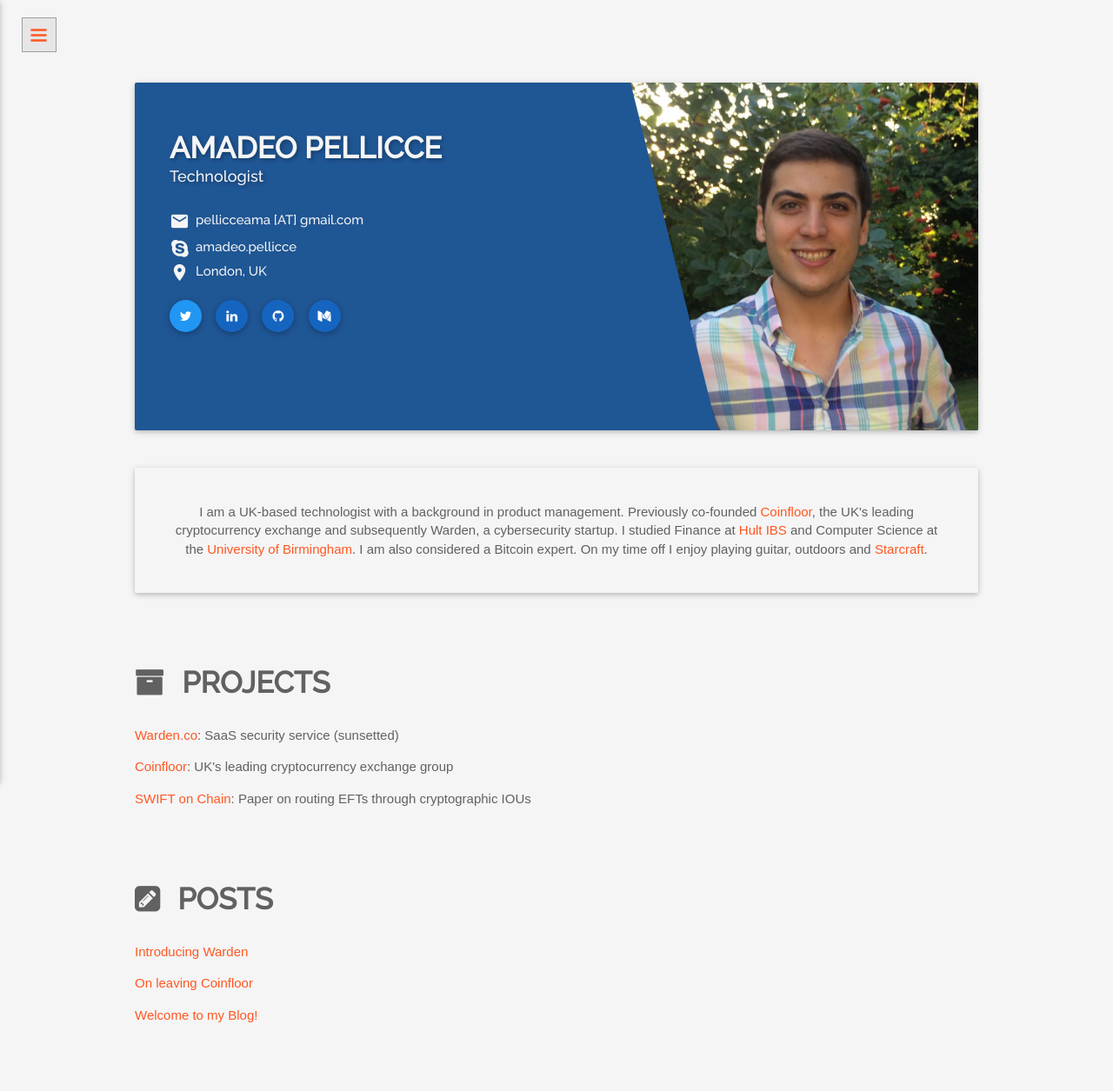
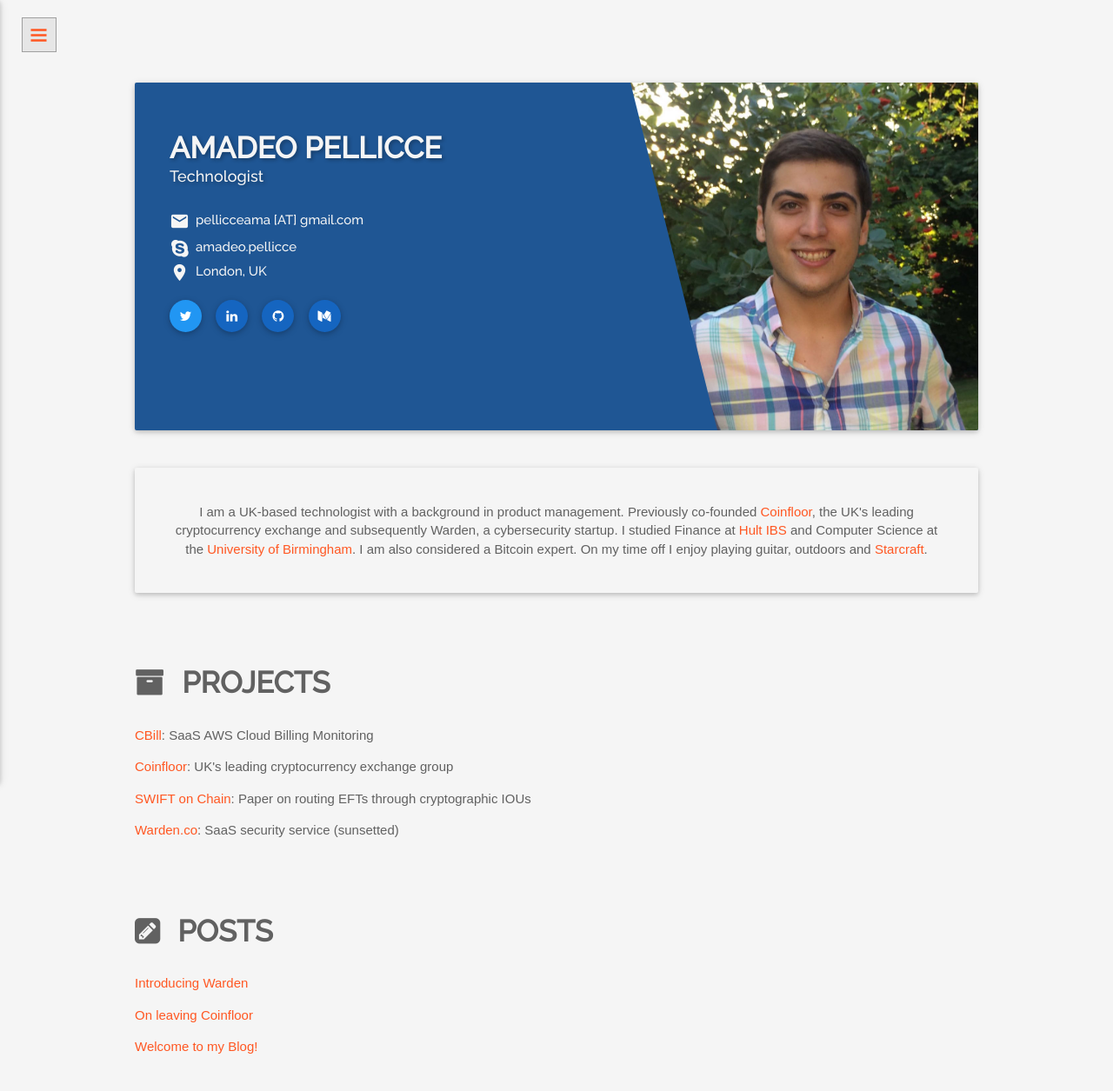
Before and after one commit to pellicceama/pellicceama.github.io, a Jekyll site: the page built from index.html, in a window 1280 px wide. Shown: the whole page at 87% size. Built offline with Jekyll 4.4.1, drawn with Linux system fonts in a browser that asks for light colours; some web fonts are replaced; before the commit the page ends 1218 px from its top, so only the background shows below that.

Commit message:
adding cbill

```diff
--- a/_includes/portfolio.html
+++ b/_includes/portfolio.html
@@ -4,8 +4,8 @@
       <h4 class="text-uppercase"><i class="title-icon fa fa-archive"></i>Projects</h4>
     </div>
     <ul>
-      <li style="margin-top: 15px">
-        <a href="https://warden.co" target="_BLANK">Warden.co</a>: SaaS security service (sunsetted)
+     <li style="margin-top: 15px">
+        <a href="https://computebill.com" target="_BLANK">CBill</a>: SaaS AWS Cloud Billing Monitoring
       </li>
       <li style="margin-top: 15px">
         <a href="https://coinfloor.com" target="_BLANK">Coinfloor</a>: UK's leading cryptocurrency exchange group
@@ -13,6 +13,9 @@
       <li style="margin-top: 15px">
         <a href="http://swift-on-chain.co.uk" target="_BLANK">SWIFT on Chain</a>: Paper on routing EFTs through cryptographic IOUs
       </li>
+      <li style="margin-top: 15px">
+        <a href="https://warden.co" target="_BLANK">Warden.co</a>: SaaS security service (sunsetted)
+      </li>
     </ul>
   </div>
 </section>
```
